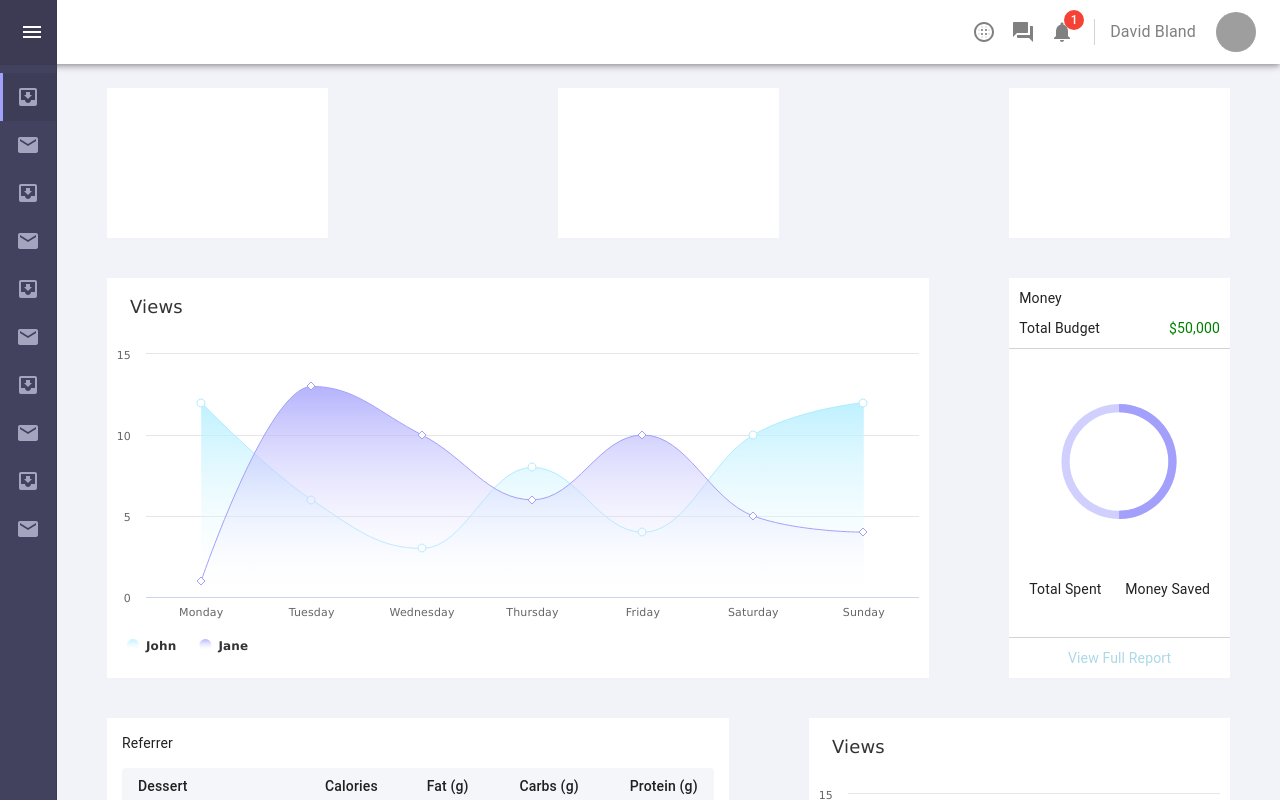
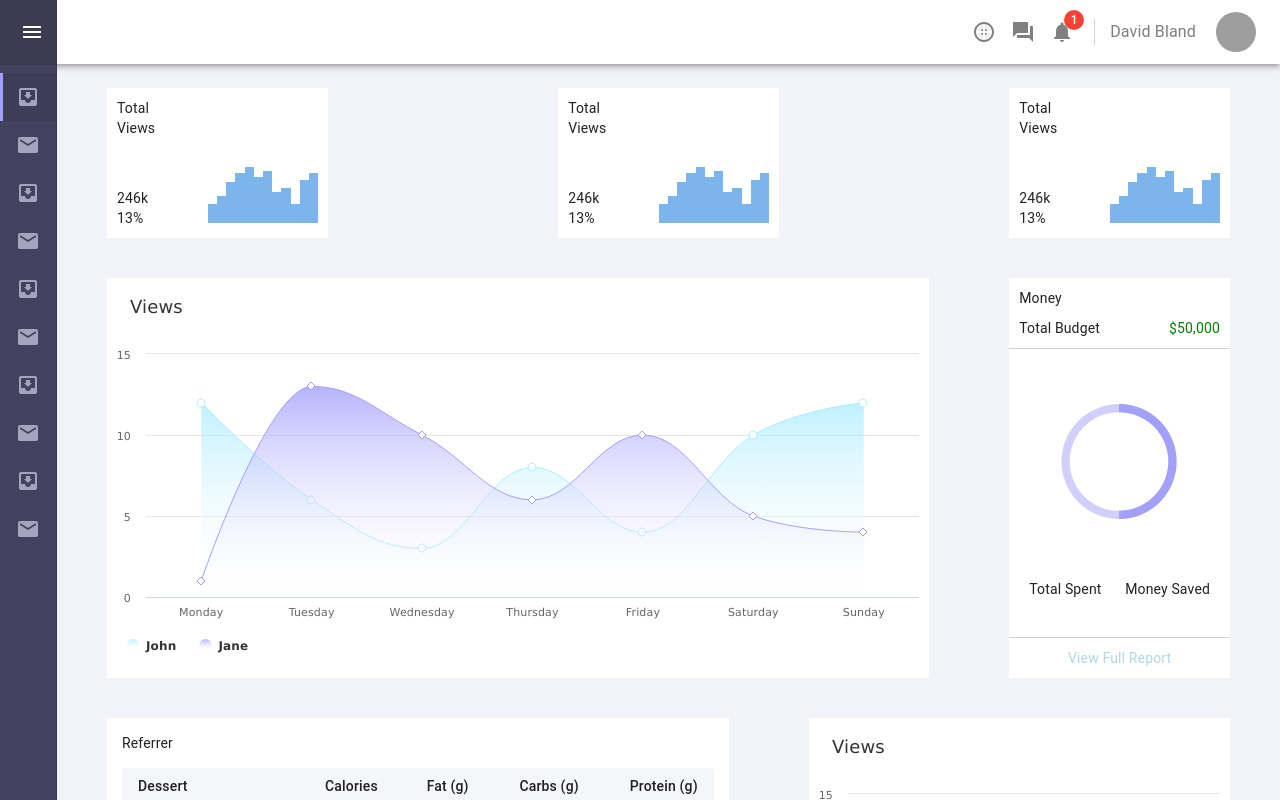
Before and after one commit to thatdevguy1/faux-dashboard, a React (Create React App) app: page / in a window 1280 px wide. Shown: the top 800 px of the page. Built offline with nearby package versions, Linux system fonts and the light colour scheme; grey boxes are pictures that could not be loaded.

Commit message:
added 3 mini info boxes with small histograms at the top of the main dashboard

```diff
--- a/src/components/main/main.js
+++ b/src/components/main/main.js
@@ -269,6 +269,61 @@ const solidGauge1 = {
   }]
 };
 
+const histogram = {
+  chart: {
+    type: 'column',
+    height: '80%',
+    width: 130
+  },
+  title: {
+    text: ''
+  },
+  subtitle: {
+    text: ''
+  },
+  xAxis: {
+    categories: [
+      'Jan',
+      'Feb',
+      'Mar',
+      'Apr',
+      'May',
+      'Jun',
+      'Jul',
+      'Aug',
+      'Sep',
+      'Oct',
+      'Nov',
+      'Dec'
+    ],
+    visible: false,
+    crosshair: true
+  },
+  yAxis: {
+    min: 0,
+    title: {
+      text: ''
+    },
+    visible: false
+  },
+  legend: {
+    enabled: false
+  },
+  plotOptions: {
+    column: {
+      pointPadding: 0,
+      borderWidth: 0,
+      groupPadding: 0,
+      shadow: false
+    }
+  },
+  series: [{
+    name: 'Data',
+    data: [49.9, 71.5, 106.4, 129.2, 144.0, 120, 135, 80, 92, 50, 111, 130]
+
+  }]
+}
+
 function Main (props) {
   const classes = useStyles();
   const [open, setOpen] = React.useState(false);
@@ -355,18 +410,45 @@ function Main (props) {
         <div className={classes.toolbar} />
         <Grid container spacing={10} direction="row" justify="space-between">
           <Grid item sm={3}>
-            <div style={ { width: '100%', height: '150px', background: 'white' } }>
-
+            <div style={ { width: '100%', height: '150px', background: 'white', display: 'flex', justifyContent: 'space-between', alignItems: 'flex-end' } }>
+              <div style={{ display: 'flex', justifyContent: 'space-between', flexDirection: 'column', height: '100%', padding: '10px' }}>
+                <span>Total Views</span>
+                <div style={{ display: 'flex', flexDirection: 'column' }}>
+                  <span>246k</span>
+                  <span>13%</span>
+                </div>
+              </div>
+              <div>
+                <Dashboard options = { histogram } />
+              </div>
             </div>
           </Grid>
           <Grid item sm={3}>
-            <div style={ { width: '100%', height: '150px', background: 'white' } }>
-
+            <div style={ { width: '100%', height: '150px', background: 'white', display: 'flex', justifyContent: 'space-between', alignItems: 'flex-end' } }>
+              <div style={{ display: 'flex', justifyContent: 'space-between', flexDirection: 'column', height: '100%', padding: '10px' }}>
+                <span>Total Views</span>
+                <div style={{ display: 'flex', flexDirection: 'column' }}>
+                  <span>246k</span>
+                  <span>13%</span>
+                </div>
+              </div>
+              <div>
+                <Dashboard options = { histogram } />
+              </div>
             </div>
           </Grid>
           <Grid item sm={3}>
-            <div style={ { width: '100%', height: '150px', background: 'white' } }>
-
+            <div style={ { width: '100%', height: '150px', background: 'white', display: 'flex', justifyContent: 'space-between', alignItems: 'flex-end' } }>
+              <div style={{ display: 'flex', justifyContent: 'space-between', flexDirection: 'column', height: '100%', padding: '10px' }}>
+                <span>Total Views</span>
+                <div style={{ display: 'flex', flexDirection: 'column' }}>
+                  <span>246k</span>
+                  <span>13%</span>
+                </div>
+              </div>
+              <div>
+                <Dashboard options = { histogram } />
+              </div>
             </div>
           </Grid>
         </Grid>
@@ -400,7 +482,7 @@ function Main (props) {
         </Grid>
         <Grid container spacing={10} >
           <Grid item sm={7} >
-            <div style={{ background: 'white', minHeight: '400px', padding: '15px'}}>
+            <div style={{ background: 'white', minHeight: '400px', padding: '15px' }}>
               <span>Referrer</span>
               <TableContainer component={Paper} style={{ boxShadow: 'none', margin: '15px 0' }}>
                 <Table className={classes.table} size='small' aria-label="simple table">
```
